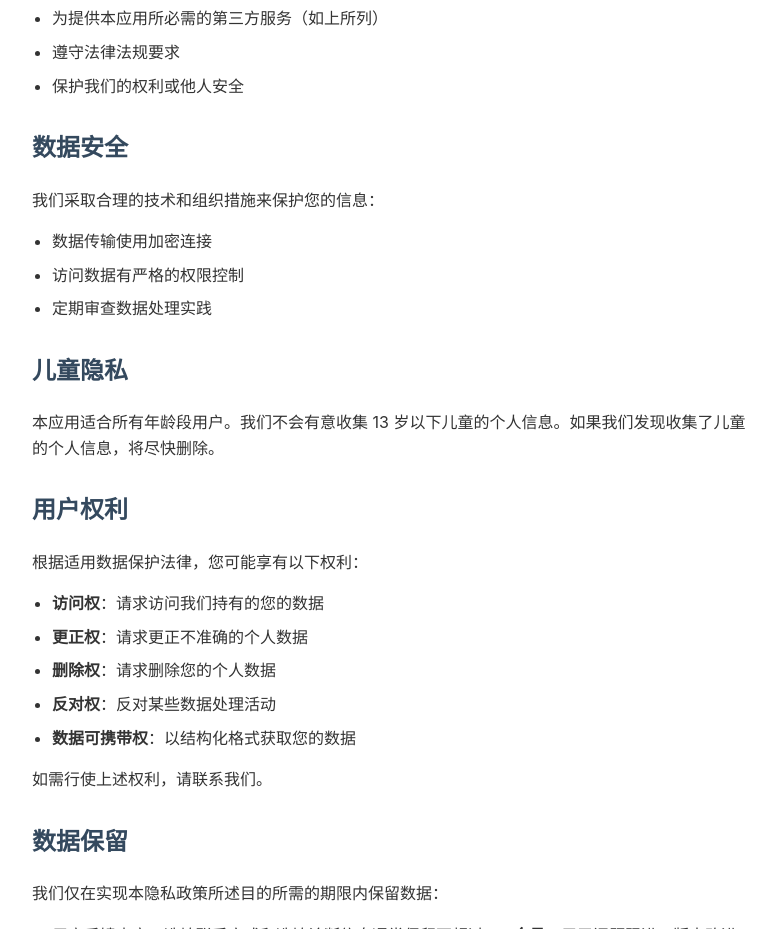
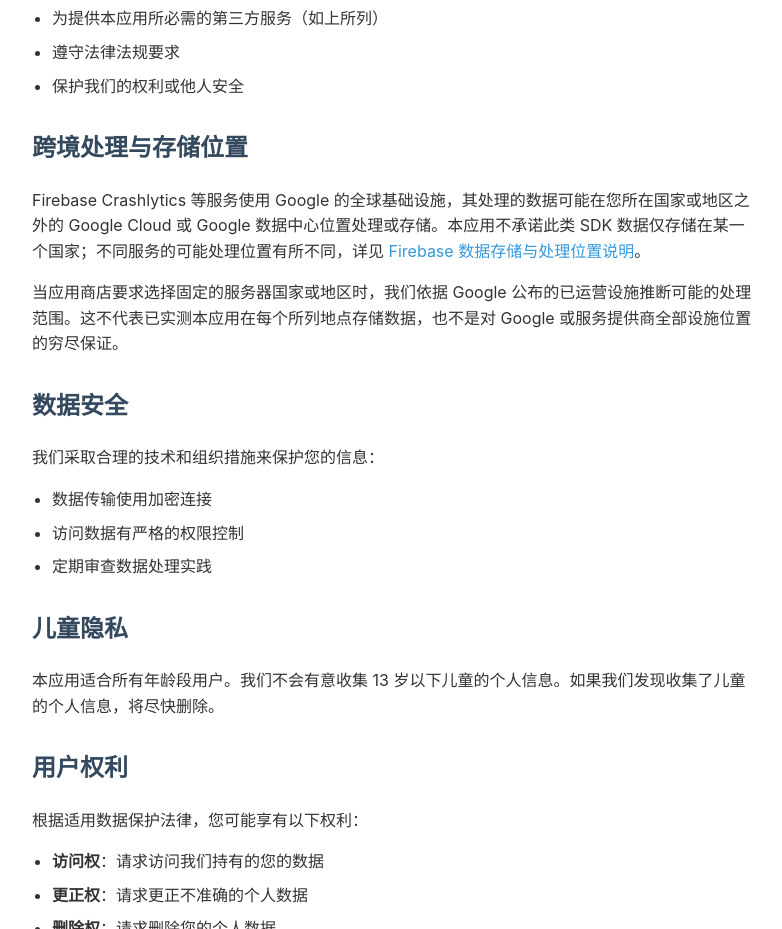
Before and after one commit to lihywh/gomoku-privacy-policy, a plain HTML site: page index.html in a window 1280 px wide. Shown: the part 3660-4589 px from the top of the page, without its empty margins (248-1030 px from the left). Drawn offline with Linux system fonts and the light colour scheme.

Commit message:
Clarify global SDK processing locations

```diff
--- a/index.html
+++ b/index.html
@@ -250,6 +250,10 @@
             <li>保护我们的权利或他人安全</li>
         </ul>
 
+        <h2>跨境处理与存储位置</h2>
+        <p>Firebase Crashlytics 等服务使用 Google 的全球基础设施，其处理的数据可能在您所在国家或地区之外的 Google Cloud 或 Google 数据中心位置处理或存储。本应用不承诺此类 SDK 数据仅存储在某一个国家；不同服务的可能处理位置有所不同，详见 <a href="https://firebase.google.com/support/privacy#data_storage_and_processing_locations" target="_blank">Firebase 数据存储与处理位置说明</a>。</p>
+        <p>当应用商店要求选择固定的服务器国家或地区时，我们依据 Google 公布的已运营设施推断可能的处理范围。这不代表已实测本应用在每个所列地点存储数据，也不是对 Google 或服务提供商全部设施位置的穷尽保证。</p>
+
         <h2>数据安全</h2>
         <p>我们采取合理的技术和组织措施来保护您的信息：</p>
         <ul>
```
